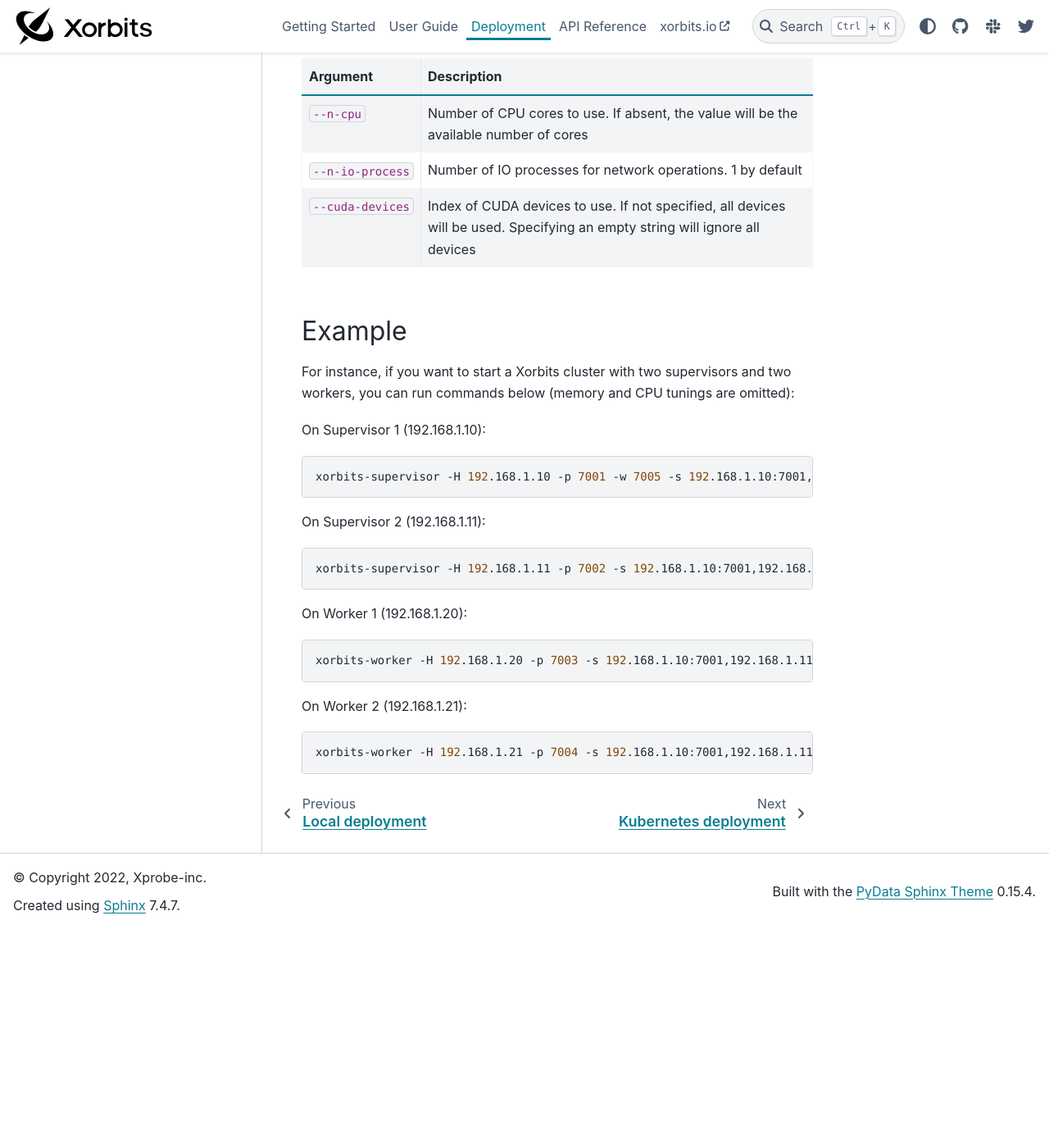
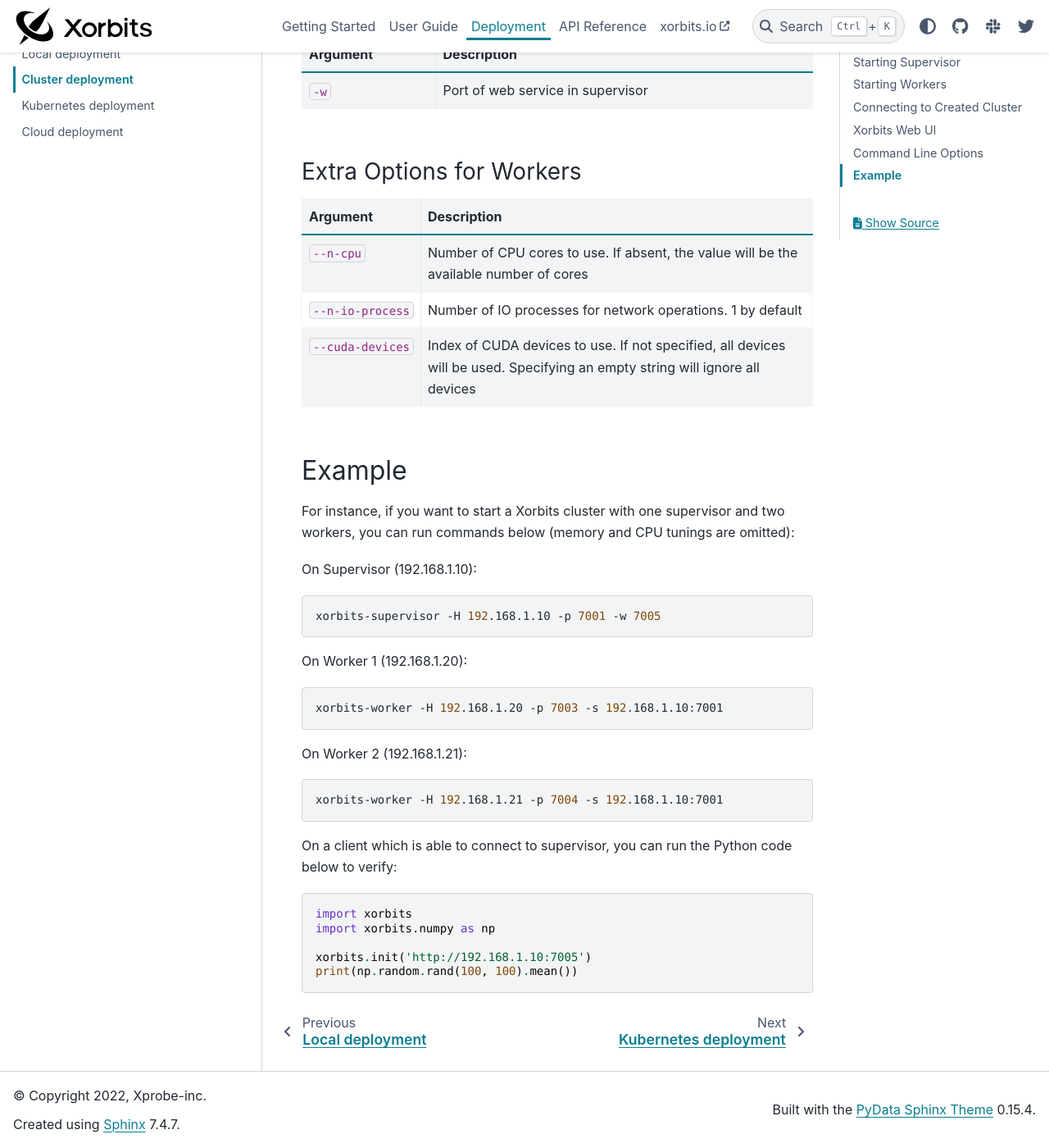
Before and after one commit to xorbitsai/xorbits, a Sphinx documentation site: the page built from doc/source/deployment/cluster.rst, in a window 1280 px wide and 1400 px high, scrolled down 2434 px. Shown: the whole window at 82% size. Built offline with Sphinx 7.4.7 and the PyData theme 0.15.4, drawn with Linux system fonts in a browser that asks for light colours; the version number could not be read and is left out; before the commit the page ends 3567 px from its top, so only the background shows below that; some of the changed text lies outside the part shown.

Commit message:
DOC: Use one supervisoras example for cluster deployment (#154)
Signed-off-by: qianduoduo0904 <109654808+qianduoduo0904@users.noreply.github.com>
Co-authored-by: UranusSeven <109661872+UranusSeven@users.noreply.github.com>

```diff
--- a/doc/source/deployment/cluster.rst
+++ b/doc/source/deployment/cluster.rst
@@ -20,13 +20,19 @@
 
 .. code-block:: bash
 
-    xorbits-supervisor -H <host_name> -p <supervisor_port> -w <web_port>
+    xorbits-supervisor -H <supervisor_ip> -p <supervisor_port> -w <web_port>
 
 Or using ``python -m``:
 
 .. code-block:: bash
 
-    python -m xorbits.supervisor -H <host_name> -p <supervisor_port> -w <web_port>
+    python -m xorbits.supervisor -H <supervisor_ip> -p <supervisor_port> -w <web_port>
+
+`<web_port>` is used for creating a web service, which is used for:
+
+1. Provide a web UI to show cluster status and detailed information of submitted tasks.
+2. Accept connections from clients when users call `xorbits.init("<supervisor_ip>:<web_port>")`
+   to connect to a cluster.
 
 Starting Workers
 ----------------
@@ -35,13 +41,13 @@
 
 .. code-block:: bash
 
-    xorbits-worker -H <host_name> -p <worker_port> -s <supervisor_ip>:<supervisor_port>
+    xorbits-worker -H <worker_ip> -p <worker_port> -s <supervisor_ip>:<supervisor_port>
 
 Or using ``python -m``:
 
 .. code-block:: bash
 
-    python -m xorbits.worker -H <host_name> -p <worker_port> -s <supervisor_ip>:<supervisor_port>
+    python -m xorbits.worker -H <worker_ip> -p <worker_port> -s <supervisor_ip>:<supervisor_port>
 
 Connecting to Created Cluster
 -----------------------------
@@ -122,29 +128,33 @@
 Example
 -------
 
-For instance, if you want to start a Xorbits cluster with two supervisors and two
+For instance, if you want to start a Xorbits cluster with one supervisor and two
 workers, you can run commands below (memory and CPU tunings are omitted):
 
-On Supervisor 1 (192.168.1.10):
+On Supervisor (192.168.1.10):
 
 .. code-block:: bash
 
-    xorbits-supervisor -H 192.168.1.10 -p 7001 -w 7005 -s 192.168.1.10:7001,192.168.1.11:7002
-
-On Supervisor 2 (192.168.1.11):
-
-.. code-block:: bash
-
-    xorbits-supervisor -H 192.168.1.11 -p 7002 -s 192.168.1.10:7001,192.168.1.11:7002
+    xorbits-supervisor -H 192.168.1.10 -p 7001 -w 7005
 
 On Worker 1 (192.168.1.20):
 
 .. code-block:: bash
 
-    xorbits-worker -H 192.168.1.20 -p 7003 -s 192.168.1.10:7001,192.168.1.11:7002
+    xorbits-worker -H 192.168.1.20 -p 7003 -s 192.168.1.10:7001
 
 On Worker 2 (192.168.1.21):
 
 .. code-block:: bash
 
-    xorbits-worker -H 192.168.1.21 -p 7004 -s 192.168.1.10:7001,192.168.1.11:7002
+    xorbits-worker -H 192.168.1.21 -p 7004 -s 192.168.1.10:7001
+
+On a client which is able to connect to supervisor, you can run the Python code below to verify:
+
+.. code-block:: python
+
+    import xorbits
+    import xorbits.numpy as np
+
+    xorbits.init('http://192.168.1.10:7005')
+    print(np.random.rand(100, 100).mean())
```
Also changed, not shown: other parts of doc/source/deployment/cluster.rst (+2 -2 lines), 1 other file.
